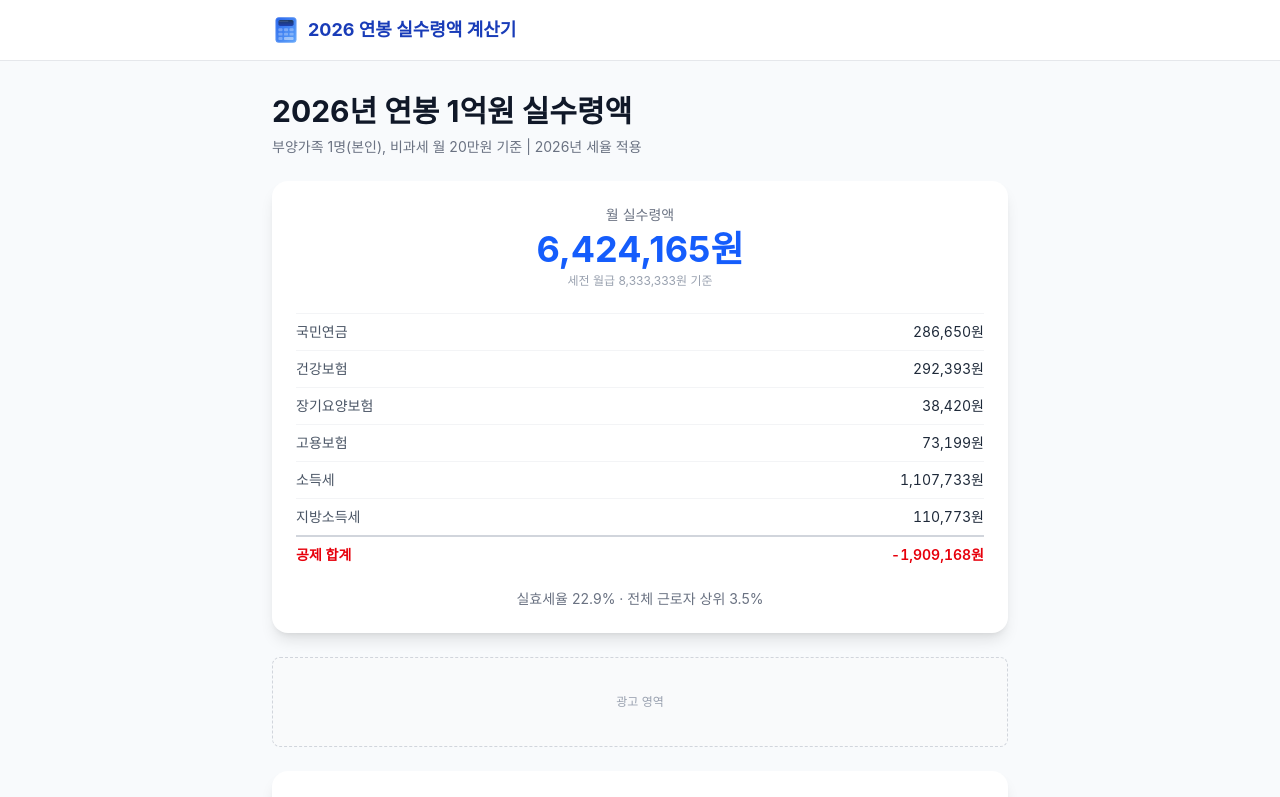
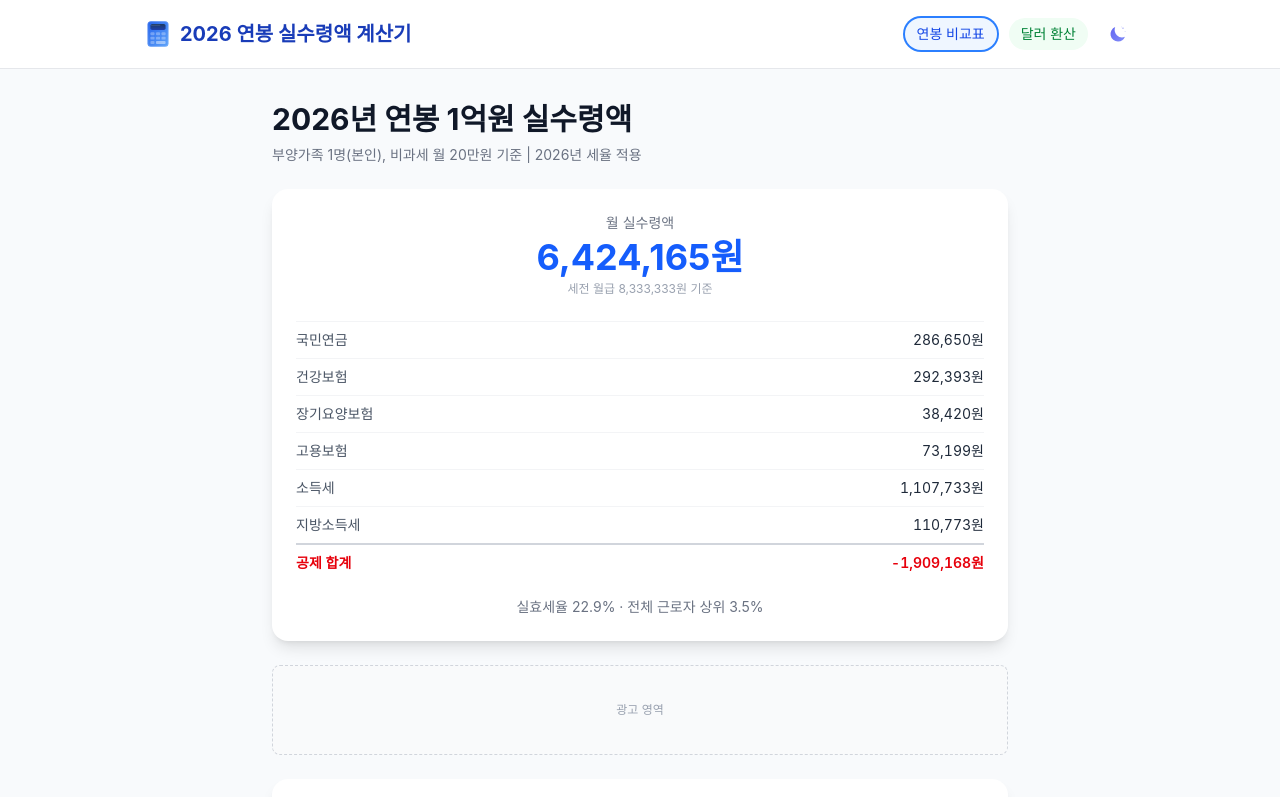
Before and after one commit to thingineeer/salary-calculator, a Next.js app: page /salary/10000 in a window 1280 px wide. Shown: the top 797 px of the page. Built offline with nearby package versions, Linux system fonts and the light colour scheme; a web font is replaced by a local one.

Commit message:
fix: salary/[amount] 상세 페이지 공용 Header 적용
- 자체 헤더를 공용 Header 컴포넌트로 교체
- 다크모드 토글, 네비게이션 링크 (연봉 비교표/달러 환산) 복원
- CalculatorIcon 미사용 import 제거

```diff
--- a/src/app/salary/[amount]/page.tsx
+++ b/src/app/salary/[amount]/page.tsx
@@ -7,8 +7,9 @@ import { formatNumber } from '@/lib/format';
 import { getSalaryPercentile } from '@/lib/percentile';
 import { getSalaryPageData, SALARY_AMOUNTS } from '@/lib/salary-seo-data';
 import AdBanner from '@/components/AdBanner';
+import Header from '@/components/Header';
 import Footer from '@/components/Footer';
-import { CalculatorIcon, ChevronDownIcon, ArrowLeftIcon, ArrowRightIcon } from '@/components/icons';
+import { ChevronDownIcon, ArrowLeftIcon, ArrowRightIcon } from '@/components/icons';
 
 interface PageProps {
   params: Promise<{ amount: string }>;
@@ -86,16 +87,7 @@ export default async function SalaryDetailPage({ params }: PageProps) {
 
   return (
     <div className="min-h-screen bg-[var(--background)]">
-      <header className="bg-white dark:bg-gray-900 border-b border-gray-200 dark:border-gray-700">
-        <div className="max-w-3xl mx-auto px-4 py-4">
-          <Link href="/" className="flex items-center gap-2">
-            <CalculatorIcon size={28} />
-            <span className="text-lg font-bold text-blue-800 dark:text-blue-300">
-              2026 연봉 실수령액 계산기
-            </span>
-          </Link>
-        </div>
-      </header>
+      <Header />
 
       <main className="max-w-3xl mx-auto px-4 py-8 space-y-8">
         <article>
```
